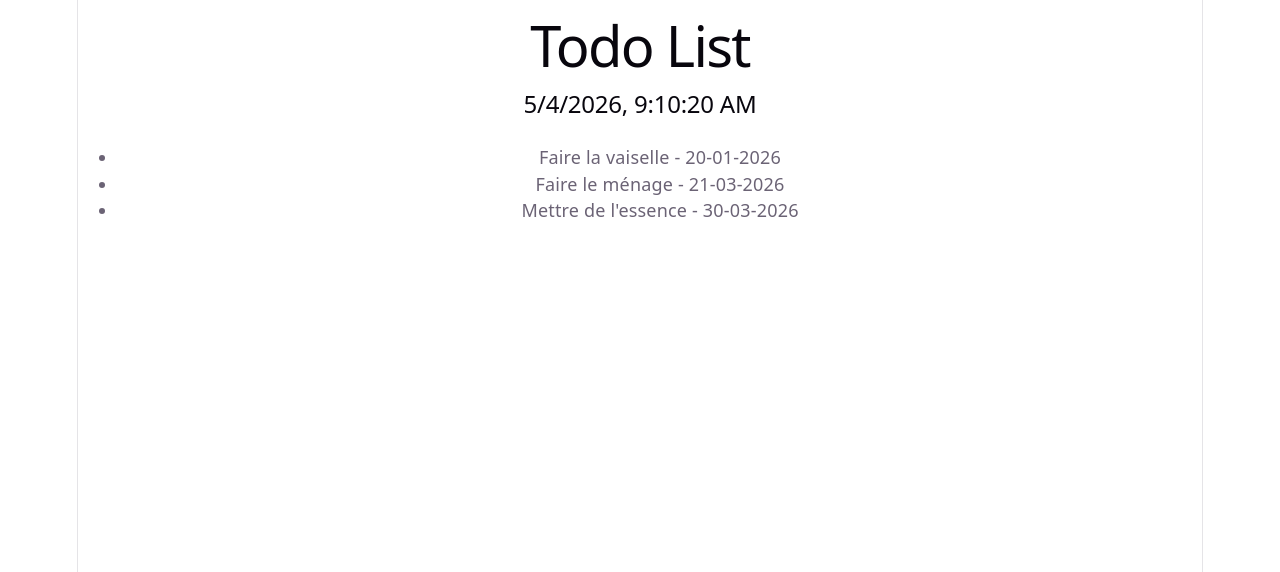
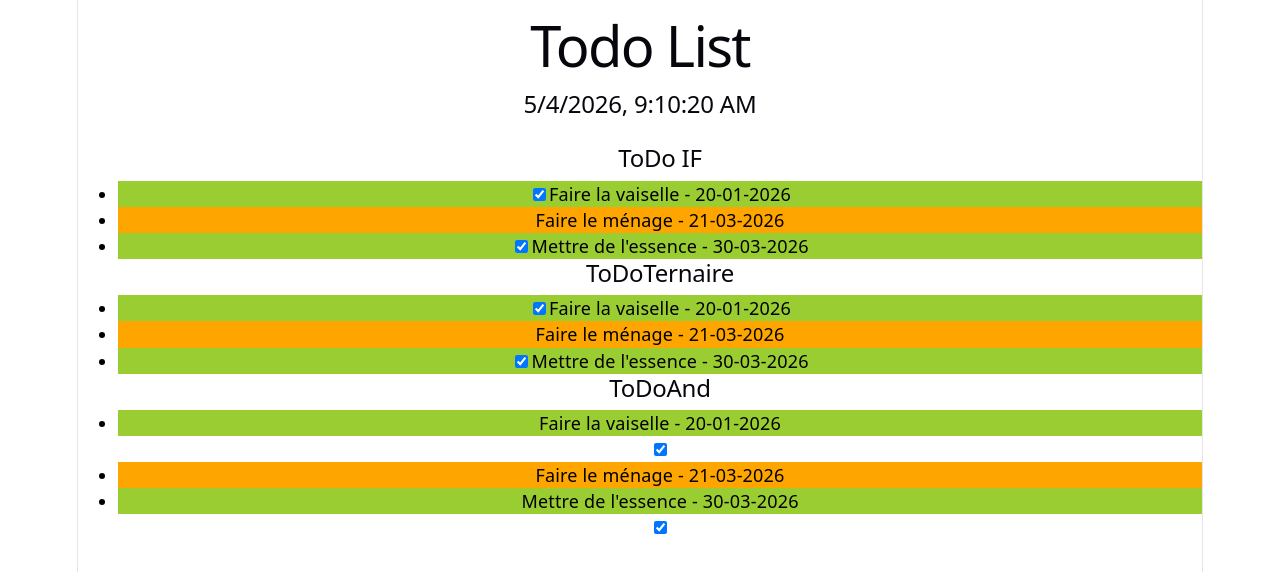
Before and after one commit to underfr/react-ex-1, a React (Vite) app: page / in a window 1280 px wide. Shown: the top 572 px of the page. Built offline with nearby package versions, Linux system fonts and the light colour scheme.

Commit message:
Feature: add condition for todos

```diff
--- a/src/App.css
+++ b/src/App.css
@@ -182,3 +182,12 @@
     border-right-color: var(--border);
   }
 }
+
+.green {
+  background-color: yellowgreen;
+  color: black;
+}
+.orange {
+  background-color: orange;
+  color: black;
+}
--- a/src/App.jsx
+++ b/src/App.jsx
@@ -4,26 +4,47 @@ const TODOS = [
   {
     id: 0,
     todo:'Faire la vaiselle',
-    date:'20-01-2026'
+    date:'20-01-2026',
+    checked: true
   },
   {
     id: 1,
     todo:'Faire le ménage',
-    date: '21-03-2026'
+    date: '21-03-2026',
+    checked: false
   },
   {
     id: 2,
     todo:"Mettre de l'essence",
-    date:'30-03-2026'
+    date:'30-03-2026',
+    checked: true
   }
 ]
 
-function ToDo({todo, date}) {
+function ToDo({todo}) {
+    if(todo.checked) {
+      return (
+        <li className='green'><input type='checkbox' defaultChecked/>{todo.todo} - {todo.date}</li>
+      )
+    }
+    return (
+      <li className='orange'>{todo.todo} - {todo.date}</li>
+    )
+}
+
+function ToDoTernaire({todo}) {
   return (
-    <>
-      <li>{todo} - {date}</li>
-    </>
+    todo.checked
+    ? <li className='green'><input type='checkbox' defaultChecked/>{todo.todo} - {todo.date}</li>
+    : <li className='orange'>{todo.todo} - {todo.date}</li>
   )
+}
+
+function ToDoAnd({todo}){
+  return <>
+    {todo.checked ? <li className='green'>{todo.todo} - {todo.date}</li> : <li className='orange'>{todo.todo} - {todo.date}</li>}
+    {todo.checked && <input type='checkbox' defaultChecked/>}
+  </>
 }
 
 function App(){
@@ -33,8 +54,17 @@ function App(){
     <h1>Todo List</h1>
     <h2>{DATE.toLocaleString()}</h2>
     <ul>
+      <h2>ToDo IF</h2>
       {TODOS.map((todo)=>
-        <ToDo key={todo.id} todo={todo.todo} date={todo.date}/>
+        <ToDo key={todo.id} todo={todo}/>
+      )}
+      <h2>ToDoTernaire</h2>
+      {TODOS.map((todo)=>
+        <ToDoTernaire key={todo.id} todo={todo}/>
+      )}
+      <h2>ToDoAnd</h2>
+      {TODOS.map((todo)=>
+        <ToDoAnd key={todo.id} todo={todo}/>
       )}
     </ul>
     </>
```
